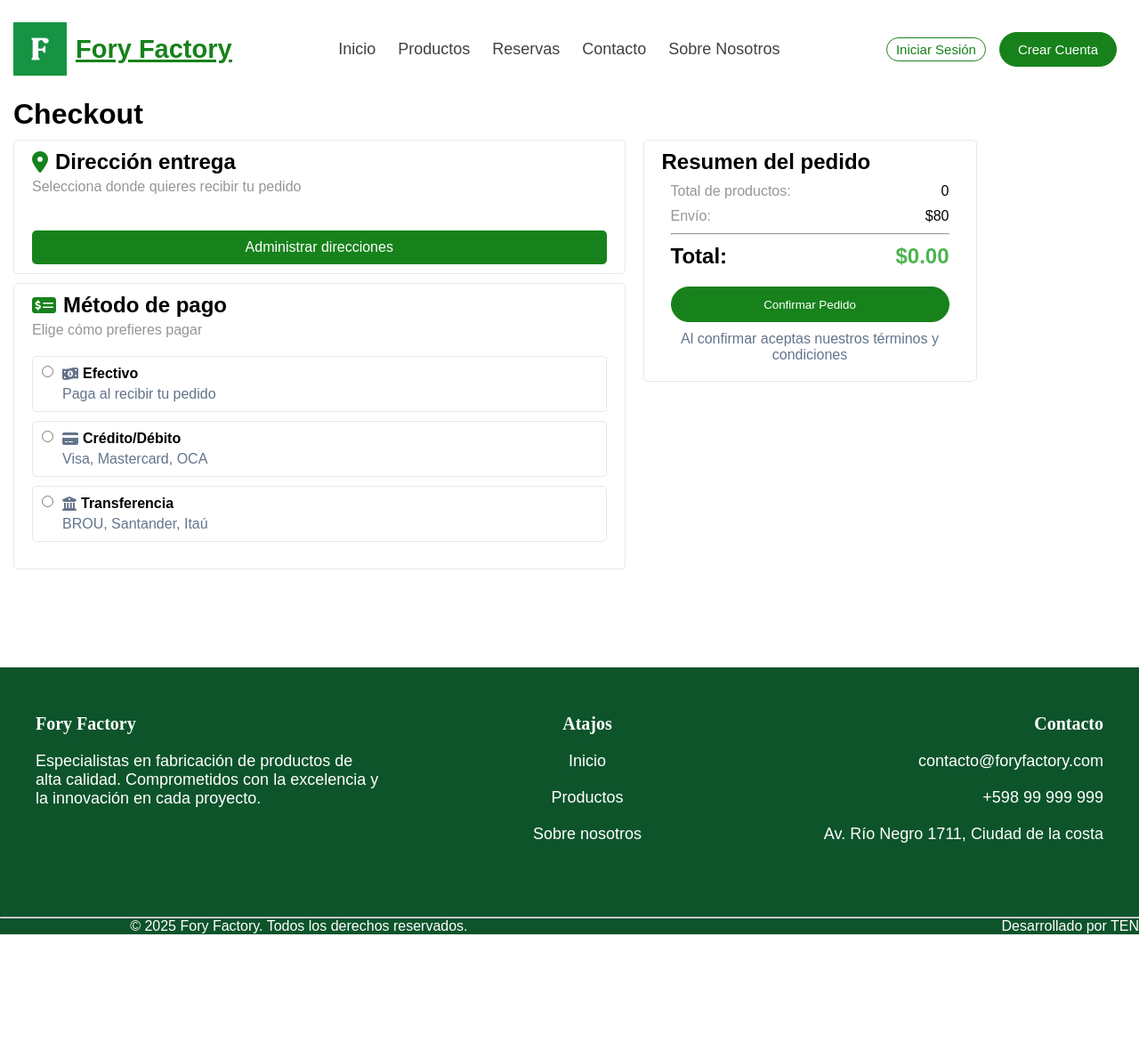
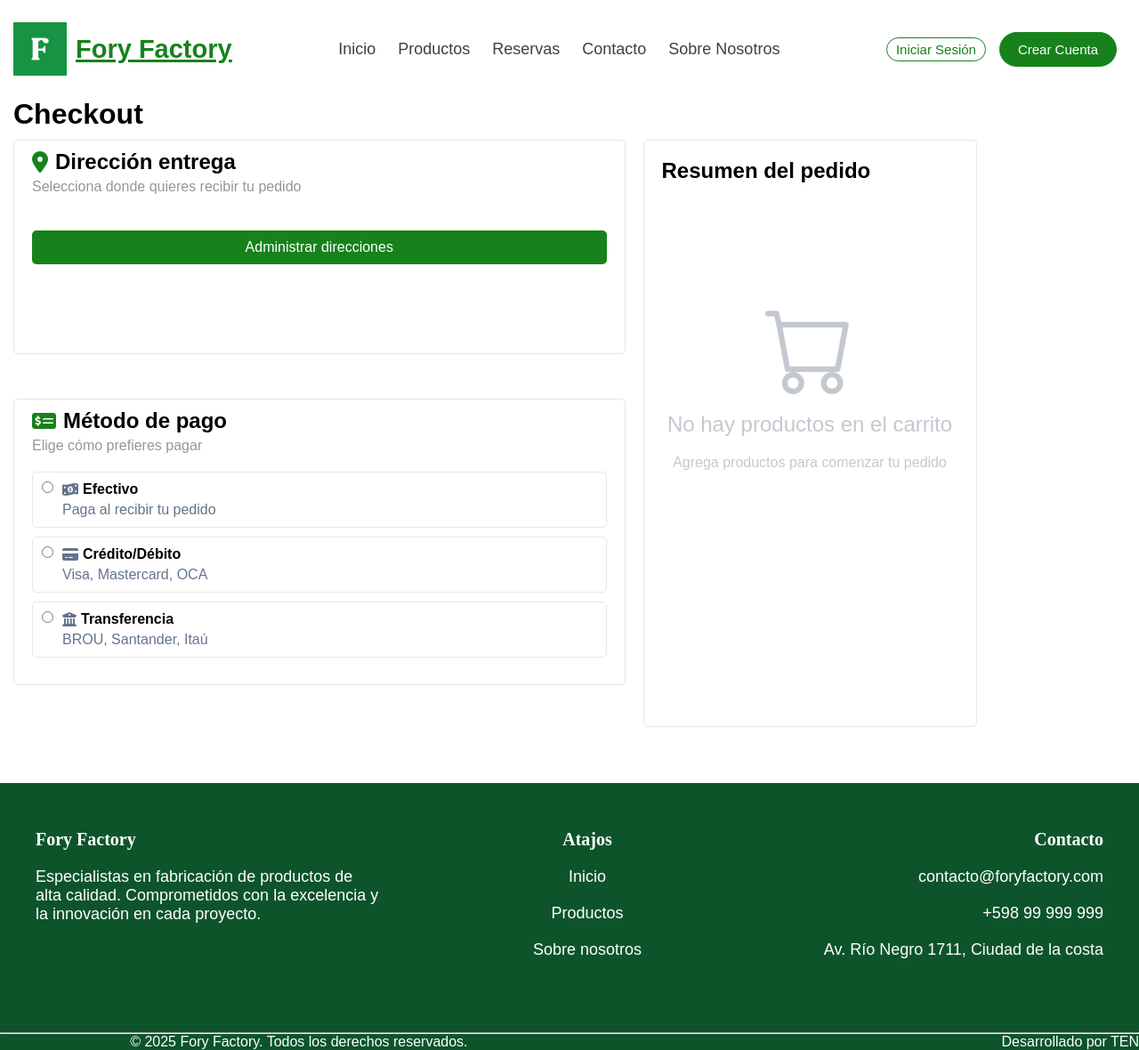
Before and after one commit to eemi1/ProyectoFinal, a PHP site: page /app/View/Products/checkout.html in a window 1280 px wide. Shown: the whole page at 89% size. Before the commit the page ends 1050 px from the top, so only its background shows below. Run offline with PHP 8.4, Linux system fonts and the light colour scheme; some libraries are stand-ins or nearby versions.

Commit message:
Pequeños detalles realizados en checkout

```diff
--- a/app/Functions/products/guardarPedido.php
+++ b/app/Functions/products/guardarPedido.php
@@ -25,7 +25,7 @@ try {
     // Iniciar transacción
     $pdo->beginTransaction();
 
-    $codigo = 'PED-' . date('Ymd') . '-' . strtoupper(bin2hex(random_bytes(4)));
+    $codigo = 'PED-' . date('Ymd') . '-' . strtoupper(bin2hex(random_bytes(2)));
 
     // 1️⃣ Guardar factura
     $stmt = $pdo->prepare("INSERT INTO factura (id_cliente, fecha, total, codigo, id_direccion) VALUES (?, NOW(), ?, ?, ?)");
--- a/app/View/Products/checkout.html
+++ b/app/View/Products/checkout.html
@@ -69,15 +69,10 @@
                 <div class="headerSummary">
                     <h2>Resumen del pedido</h2>
                 </div>
-                <div class="contentSummary">
-
-                </div>
+                <div class="contentSummary"></div>
             </div>
-            <div class="footerSummary">
-                    <button type="submit" class="confirmOrder boton-primario" id="submit">Confirmar Pedido</button>
-                    <p>Al confirmar aceptas nuestros términos y condiciones</p>
-                </div>
-            </div>
+            <div class="footerSummary"></div>
+        </div>
     </main>
     <footer></footer>
     <script src="/proyectoFinal/resources/js/main.js"></script>
--- a/resources/css/pages/products/checkout.css
+++ b/resources/css/pages/products/checkout.css
@@ -6,12 +6,12 @@
 
 html, body {
     height: 100%;
-    font-family:  sans-serif, serif;
+    font-family: 'Raleway' , sans-serif;
 }
 
 main{
     width: 100%;
-    height: auto;
+    height: 110vh;
     display: flex;
     padding: 110px 15px;
     gap: 20px;
@@ -26,7 +26,7 @@ main{
     border: 1px solid var(--borderColor);
     border-radius: 5px;
     margin-top: 47px;
-    padding: 10px 20px;
+    padding: 20px 20px;
 }
 .containerMain{
     display: flex;
@@ -34,12 +34,17 @@ main{
     gap: 10px;
 }
 .Address, .paymentMethod{
+
     width: 100%;
     height: auto;
     border: 1px solid var(--borderColor);
     border-radius: 5px;
     padding: 10px 20px;
     flex: 1;
+}
+.Address{
+    /*Margen para dividir los contenedores "Addres, paymentMethod"*/
+    margin-bottom: 40px;
 }
 
 /*DIRECCION*/
@@ -223,8 +228,16 @@ main{
     height: 40px;
 }
 
+.contentSummary{
+    height: 50vh;
+    overflow: auto;
+}
 .footerSummary p{
     text-align: center;
-    color: var(--textMuted);
     margin-top: 10px;
 }
+
+.btnConfirm p{
+    margin-top: 20px;
+    color: var(--textMuted);
+}
--- a/resources/js/cart.js
+++ b/resources/js/cart.js
@@ -119,6 +119,7 @@ function renderCart(cartData) {
     document.querySelectorAll(".remove-from-cart").forEach(btn => {
         btn.addEventListener("click", function() {
             removeFromCart(btn.dataset.id);
+            loadProducts();
         });
     });
 }
--- a/resources/js/products/checkout.js
+++ b/resources/js/products/checkout.js
@@ -88,12 +88,43 @@ function eventButton() {
 }
 
 function loadProducts() {
+
     const cartData = JSON.parse(localStorage.getItem("cart")) || {}; // ← agrega esto
     const cartItemsContainer = document.querySelector(".contentSummary");
+    const cartTotalContainer = document.querySelector(".footerSummary");
     cartItemsContainer.innerHTML = "";
 
     let totalProductos = 0;
     let totalPrecio = 0;
+
+    // 🔹 Verificar si el carrito está vacío
+    if (Object.keys(cartData).length === 0) {
+        const svgCart = `<svg xmlns="http://www.w3.org/2000/svg" class="icon-cart-empty" width="16" height="16" fill="currentColor" class="bi bi-cart" viewBox="0 0 16 16">
+            <path d="M0 1.5A.5.5 0 0 1 .5 1H2a.5.5 0 0 1 .485.379L2.89 3H14.5a.5.5 0 0 1 .491.592l-1.5 8A.5.5 0 0 1 13 12H4a.5.5 0 0 1-.491-.408L2.01 3.607 1.61 2H.5a.5.5 0 0 1-.5-.5M3.102 4l1.313 7h8.17l1.313-7zM5 12a2 2 0 1 0 0 4 2 2 0 0 0 0-4m7 0a2 2 0 1 0 0 4 2 2 0 0 0 0-4m-7 1a1 1 0 1 1 0 2 1 1 0 0 1 0-2m7 0a1 1 0 1 1 0 2 1 1 0 0 1 0-2"/>
+        </svg>`;
+
+        cartItemsContainer.innerHTML = `
+            <div class="container-cart-empty" style="margin: 30px 0px;">
+                ${svgCart}
+                <p class="cart-empty-title">No hay productos en el carrito</p>
+                <p class="cart-empty">Agrega productos para comenzar tu pedido</p>
+            </div>
+            <div class="total-summary">
+                <div class="subtotal">
+                    <span><p>Total de productos:</p> ${totalProductos}</span>
+                    <span><p>Envío:</p> $80</span>
+                </div>
+                <hr>
+            <div class="total">
+                <p><strong>Total:</strong> $${totalPrecio.toFixed(2)}</p>
+                </div>
+            </div>
+
+            `;
+
+
+        return;
+    }
 
     for (const id in cartData) {
         const item = cartData[id];
@@ -108,6 +139,7 @@ function loadProducts() {
         else subTotal = cantidad * precio;
         totalProductos += cantidad;
         totalPrecio += subTotal;
+
         const productDiv = document.createElement("div");
         productDiv.className = "cart-item";
         productDiv.innerHTML = `
@@ -128,6 +160,7 @@ function loadProducts() {
     const totalDiv = document.createElement("div");
     totalDiv.className = "cart-total";
     totalDiv.innerHTML = `
+
         <div class="total-summary">
             <div class="subtotal">
                 <span><p>Total de productos:</p> ${totalProductos}</span>
@@ -138,9 +171,13 @@ function loadProducts() {
                 <p><strong>Total:</strong> $${totalPrecio.toFixed(2)}</p>
             </div>
         </div>
+                        <div class="btnConfirm">
+                    <button type="submit" class="confirmOrder boton-primario" id="submit">Confirmar Pedido</button>
+                    <p>Al confirmar aceptas nuestros términos y condiciones</p>
+                </div>
 
     `;
-    cartItemsContainer.appendChild(totalDiv);
+    cartTotalContainer.appendChild(totalDiv);
 
 }
 
```
Also changed, not shown: fory_factory_db.sql (+10 -0 lines).
